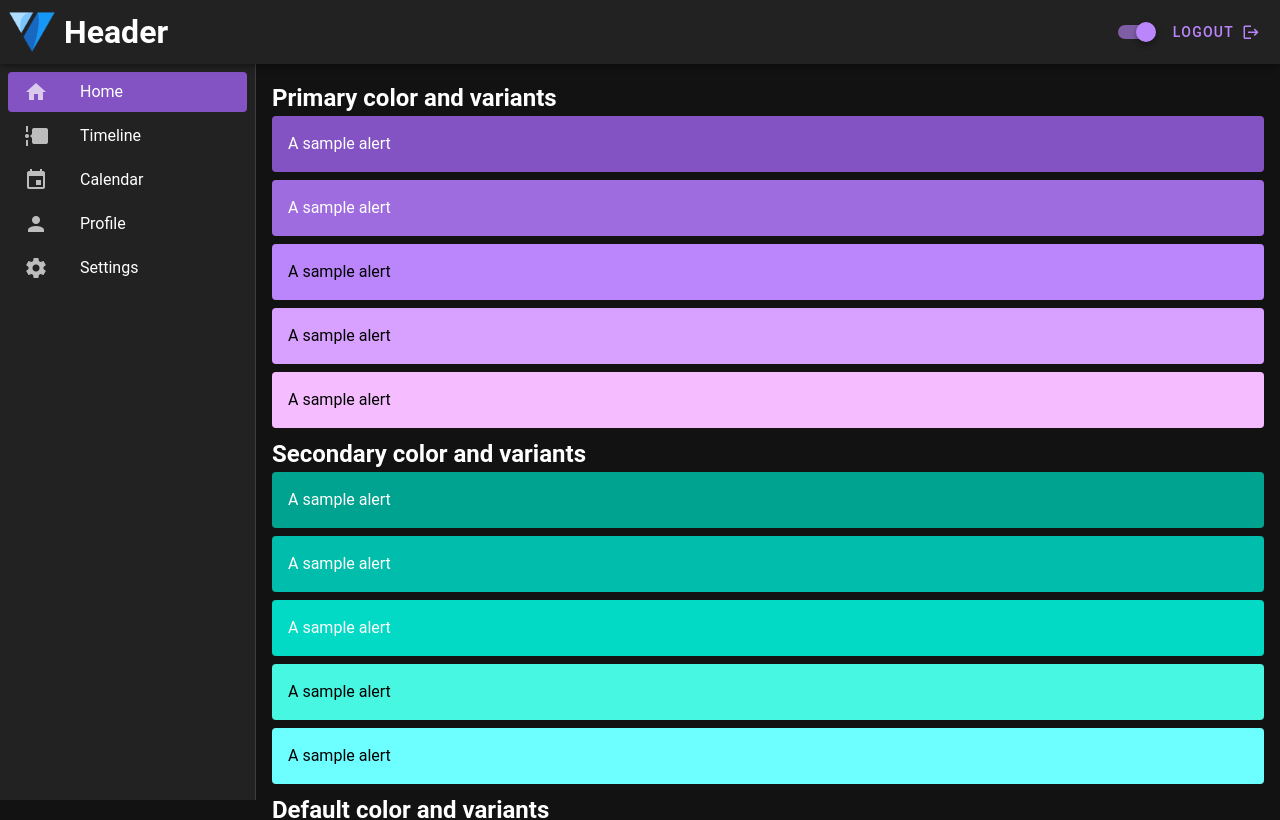
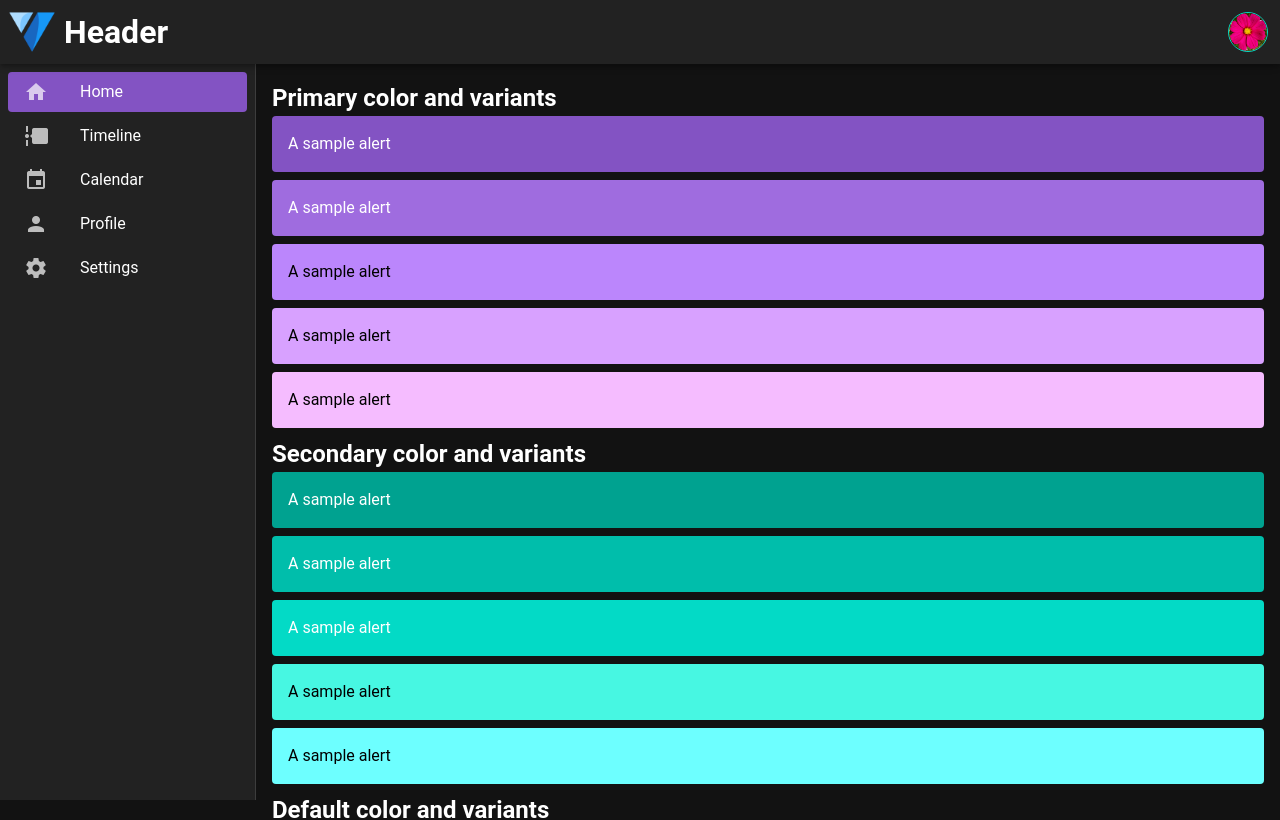
Before and after one commit to Mamun724/vue-animation, a Vue app: page / in a window 1280 px wide. Shown: the top 820 px of the page. Built offline with nearby package versions, Linux system fonts and the light colour scheme.

Commit message:
Create dropdown menu on appbar

```diff
--- a/src/components/AppBar.vue
+++ b/src/components/AppBar.vue
@@ -8,12 +8,38 @@
       <h1 class="ml-2">Header</h1>
     </div>
     <div class="d-flex align-center">
-      <v-switch
-        title="Toggle Theme"
-        hide-details
-        v-model="darkTheme"
-        color="primary"/>
-      <v-btn color="primary" append-icon="mdi-logout">Logout</v-btn>
+      <v-menu>
+        <template v-slot:activator="{props}">
+          <v-btn v-bind="props" icon>
+            <v-avatar variant="outlined">
+              <v-img :src="store.getters.authenticatedUser?.profilePicture"/>
+            </v-avatar>
+          </v-btn>
+        </template>
+        <v-list>
+          <v-list-item>
+            <v-switch
+              title="Toggle Theme"
+              hide-details
+              v-model="darkTheme"
+              color="primary"
+              label="theme"/>
+          </v-list-item>
+          <v-list-item
+            @click="$router.push({path: '/profile'})"
+            :class="{'text-primary-lighten-1': $route.path !== '/profile',
+             'bg-primary-lighten-1 text-on-primary-lighten-1': $route.path === '/profile'}">
+            Profile
+          </v-list-item>
+          <v-list-item
+            append-icon="mdi-logout"
+            variant="text"
+            class="text-primary-lighten-1"
+            @click="logout">
+            Logout
+          </v-list-item>
+        </v-list>
+      </v-menu>
     </div>
   </div>
 </template>
@@ -21,10 +47,14 @@
 <script setup>
 import {ref, watch} from "vue";
 import {useTheme} from "vuetify";
+import {useStore} from "vuex";
+import {useRouter} from "vue-router";
 
 const emit = defineEmits(['ham-clicked']);
 
 const theme = useTheme();
+const store = useStore();
+const router = useRouter();
 
 const darkTheme = ref(theme.global.name.value === 'dark');
 
@@ -39,6 +69,10 @@ watch(darkTheme, (darkThemeValue) => {
 const toggleNavDrawer = () => {
   emit('ham-clicked')
 }
+const logout = () => {
+  store.commit("logout");
+  router.push({path: "/login"});
+}
 </script>
 
 <style scoped>
--- a/src/plugins/store.js
+++ b/src/plugins/store.js
@@ -7,7 +7,7 @@ export default createStore({
       username: "user1",
       email: "user1@email.com",
       password: "123456",
-      profilePicture: "/assets/user1.jfif"
+      profilePicture: "/images/flower-2.jpg"
     },
     registeredUsers: [
       {
@@ -15,7 +15,7 @@ export default createStore({
         username: "user1",
         email: "user1@email.com",
         password: "123456",
-        profilePicture: "/assets/user1.jfif"
+        profilePicture: "/images/flower-2.jpg"
       }
     ],
     showSplashScreen: true
@@ -25,7 +25,8 @@ export default createStore({
       return (email) => state.registeredUsers.find((user) => user.email === email);
     },
     isAuthenticated: (state) => state.authenticatedUser,
-    showSplashScreen: (state) => state.showSplashScreen
+    showSplashScreen: (state) => state.showSplashScreen,
+    authenticatedUser: (state) => state.authenticatedUser
   },
   mutations: {
     registerUser(state, user) {
@@ -35,6 +36,7 @@ export default createStore({
       state.authenticatedUser = authUser;
     },
     setShowSplashScreen: (state, payload) => state.showSplashScreen = payload,
+    logout: (state) => state.authenticatedUser = null
   },
   actions: {
     async registerUser({commit}, user) {
```
